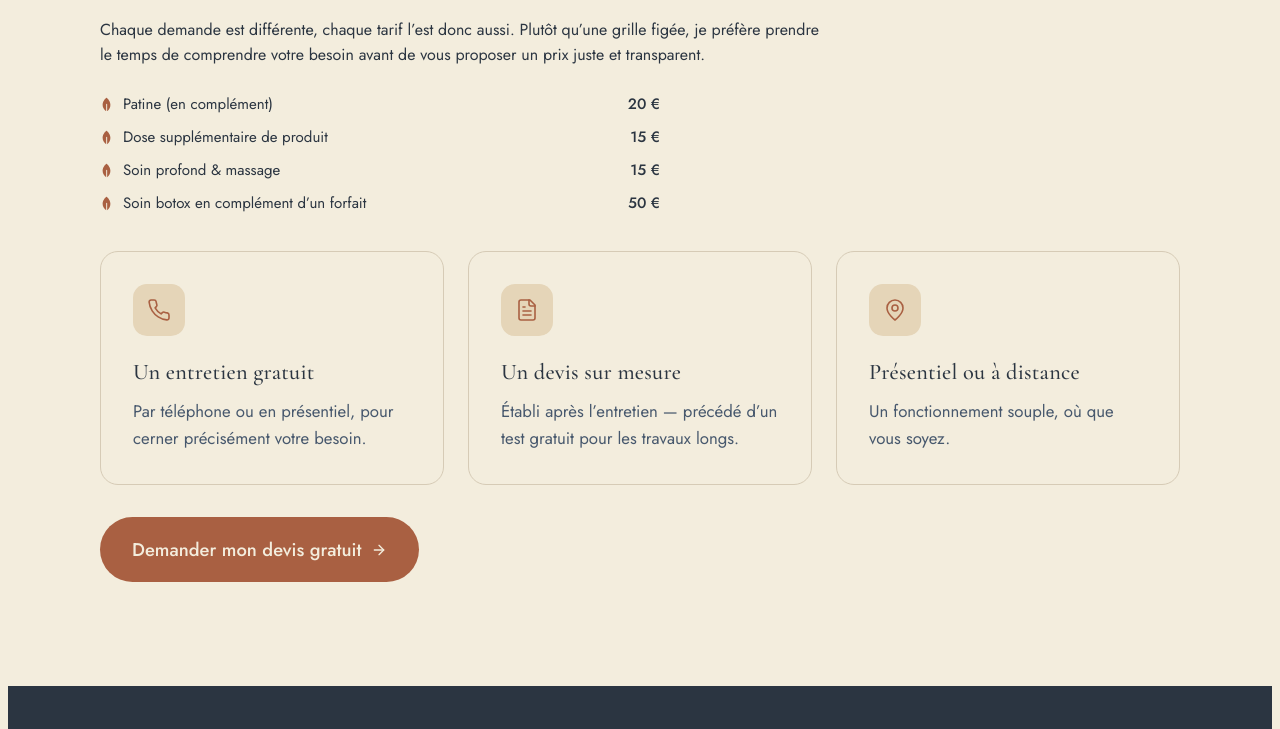
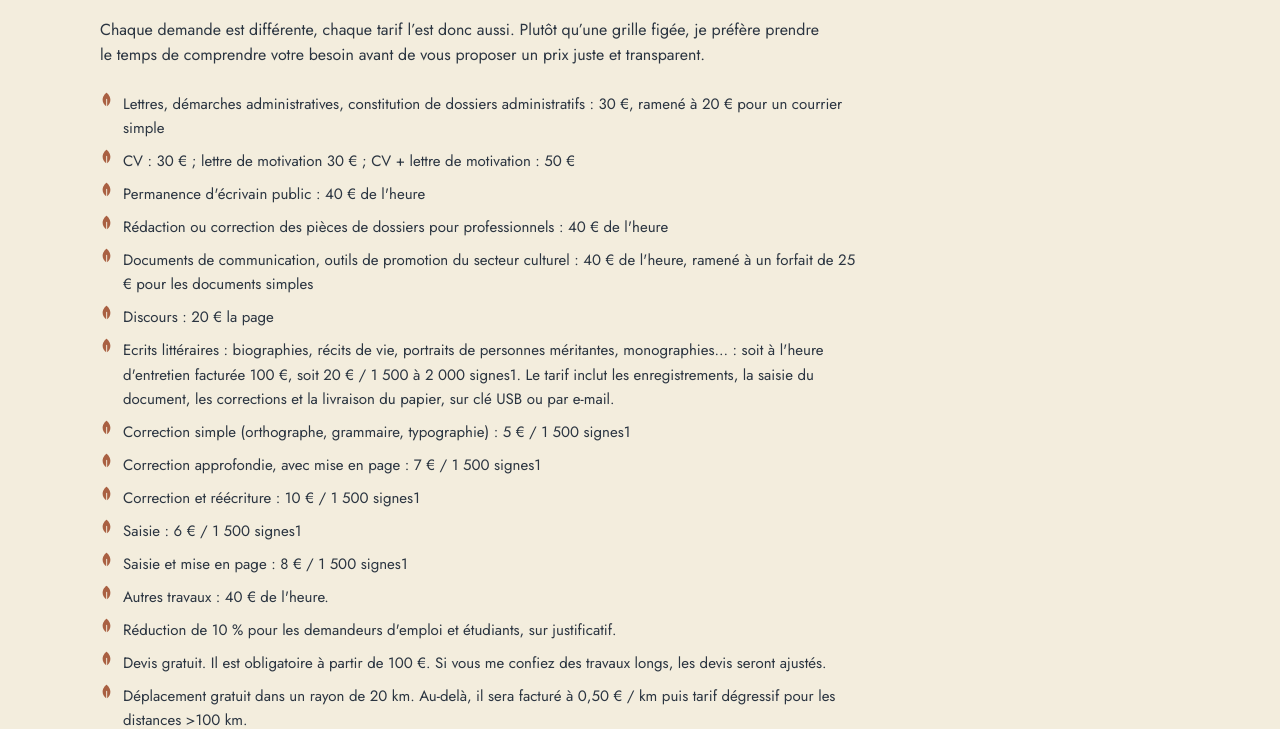
Before and after one commit to amadouba-tech/amj, a Next.js app: page /tarifs in a window 1280 px wide. Shown: the part 429-1158 px from the top of the page. Built offline with nearby package versions, Linux system fonts and the light colour scheme.

Commit message:
commit13

```diff
--- a/app/globals.css
+++ b/app/globals.css
@@ -356,10 +356,8 @@ h4 { font-size: 1.05rem; margin-bottom: 6px; }
 .feather-list li { display: flex; align-items: flex-start; gap: 10px; font-size: 0.94rem; }
 .feather-list.nested { margin-top: 8px; margin-left: 4px; }
 .feather-list li span { flex: 1; }
-.tarif-list { margin: 24px 0 36px; max-width: 560px; }
-.tarif-list li { align-items: center; }
-.tarif-list .tarif-label { flex: 1; }
-.tarif-list .tarif-price { flex: 0; font-weight: 500; white-space: nowrap; }
+.tarif-list { margin: 24px 0 36px; max-width: 760px; }
+.tarif-list li { align-items: flex-start; }
 
 .sub-audience { margin-top: 40px; padding-top: 36px; border-top: 1px solid var(--gris-colore); }
 .sub-audience:first-of-type { margin-top: 20px; }
--- a/app/tarifs/page.jsx
+++ b/app/tarifs/page.jsx
@@ -20,11 +20,10 @@ export default function Tarifs() {
           prendre le temps de comprendre votre besoin avant de vous proposer un prix juste et transparent.
         </p>
         <ul className="feather-list tarif-list">
-          {TARIFS_INDICATIFS.map((item, i) => (
+          {TARIFS_INDICATIFS.map((text, i) => (
             <li key={i}>
               <FeatherMark size={13} />
-              <span className="tarif-label">{item.label}</span>
-              <span className="tarif-price">{item.price}</span>
+              <span>{text}</span>
             </li>
           ))}
         </ul>
--- a/components/ui.jsx
+++ b/components/ui.jsx
@@ -75,7 +75,9 @@ export function ServiceBlock({ section }) {
   const Icon = section.icon;
   return (
     <div className="service-block">
-      <div className="service-icon"><Icon size={20} strokeWidth={1.6} /></div>
+      {Icon && (
+        <div className="service-icon"><Icon size={20} strokeWidth={1.6} /></div>
+      )}
       <div className="service-body">
         <h3>{section.title}</h3>
         {Array.isArray(section.text) ? (
--- a/data/content.js
+++ b/data/content.js
@@ -1,6 +1,6 @@
 import {
   Users, Building2, Briefcase, Phone, FileText, MapPin,
-  GraduationCap, Mail, BookOpen, Heart, Landmark, Palette, Mic,
+  GraduationCap, Mail, Heart, Landmark, Palette, Mic,
 } from "lucide-react";
 import { IMAGES } from "./images.js";
 
@@ -63,10 +63,23 @@ export const FONCTIONNEMENT_STEPS = [
 ];
 
 export const TARIFS_INDICATIFS = [
-  { label: "Patine (en complément)", price: "20\u00A0€" },
-  { label: "Dose supplémentaire de produit", price: "15\u00A0€" },
-  { label: "Soin profond & massage", price: "15\u00A0€" },
-  { label: "Soin botox en complément d\u2019un forfait", price: "50\u00A0€" },
+  " Lettres, démarches administratives, constitution de dossiers administratifs : 30 €, ramené à 20 € pour un courrier simple",
+  "CV : 30 € ; lettre de motivation 30 € ; CV + lettre de motivation : 50 €",
+  "Permanence d'écrivain public : 40 € de l'heure",
+  "Rédaction ou correction des pièces de dossiers pour professionnels : 40 € de l'heure",
+  "Documents de communication, outils de promotion du secteur culturel : 40 € de l'heure, ramené à  un forfait de 25 € pour les documents simples ",
+  "Discours : 20 € la page",
+  "Ecrits littéraires : biographies, récits de vie, portraits de personnes méritantes, monographies… :  soit à l'heure d'entretien facturée 100 €, soit   20 € / 1 500 à       2 000 signes1.    Le tarif inclut les enregistrements, la saisie du document, les corrections et la livraison du papier,  sur clé USB ou par e-mail.",
+  "Correction simple (orthographe, grammaire, typographie) : 5 € / 1 500 signes1",
+  "Correction approfondie, avec mise en page : 7 € / 1 500 signes1",
+  "Correction et réécriture : 10 € / 1 500 signes1",
+  "Saisie :  6 € / 1 500 signes1",
+  "Saisie et mise en page : 8 € / 1 500 signes1",
+  "Autres travaux : 40 € de l'heure.",
+  "Réduction de 10 % pour les demandeurs d'emploi et étudiants, sur justificatif.",
+  "Devis gratuit. Il est obligatoire à partir de 100 €. Si vous me confiez des travaux longs, les devis seront ajustés.",
+  " Déplacement gratuit dans un rayon de 20 km. Au-delà, il sera facturé à 0,50 € / km puis tarif dégressif pour les distances >100 km. ",
+  "Espaces comprises. Pour information, une page standard comprend 1 500 signes (espaces comprises, avec une police de caractères Times New Roman 12 ou Calibri 12)",
 ];
 
 export const FONCTIONNEMENT_PARAGRAPHS = [
@@ -108,12 +121,12 @@ export const PARTICULIERS = {
       title: <em>Vos discours et autres écrits personnels</em>,
       text: [
         <em>Vous êtes touché par un évènement concernant vos proches et vous désirez le marquer d&rsquo;une pierre blanche.</em>,
+      ],
+      items: [
         <> <strong>Discours</strong> à l&rsquo;occasion d&rsquo;un mariage, un départ en retraite, la naissance d&rsquo;un enfant, des retrouvailles, une éloge funèbre&hellip;</>,
       ],
-      items: [],
     },
     {
-      icon: BookOpen,
       title: "Des histoires à raconter\u2026 transmettre ses souvenirs",
       text: "Votre activité, professionnelle ou amateure, est singulière comme votre vie, ou plutôt quelques moments de vie particulièrement marquants. Je saurai vous écouter attentivement pour restituer et mettre en valeur ces épisodes mémorables.",
       items: [
@@ -185,7 +198,7 @@ export const PROFESSIONNELS = {
     ],
   },
   artistique: {
-    title: "Artistes et organismes culturels",
+    title: "Artistes et structures culturelles",
     icon: Palette,
     intro: [
       "Ces prestations s\u2019adressent aux artistes, professeurs d\u2019enseignement artistique, structures culturelles (conservatoires de musique, danse et théâtre\u00A0; établissements dédiés au spectacle vivant, au patrimoine, aux arts visuels), et maisons d\u2019édition.",
```
